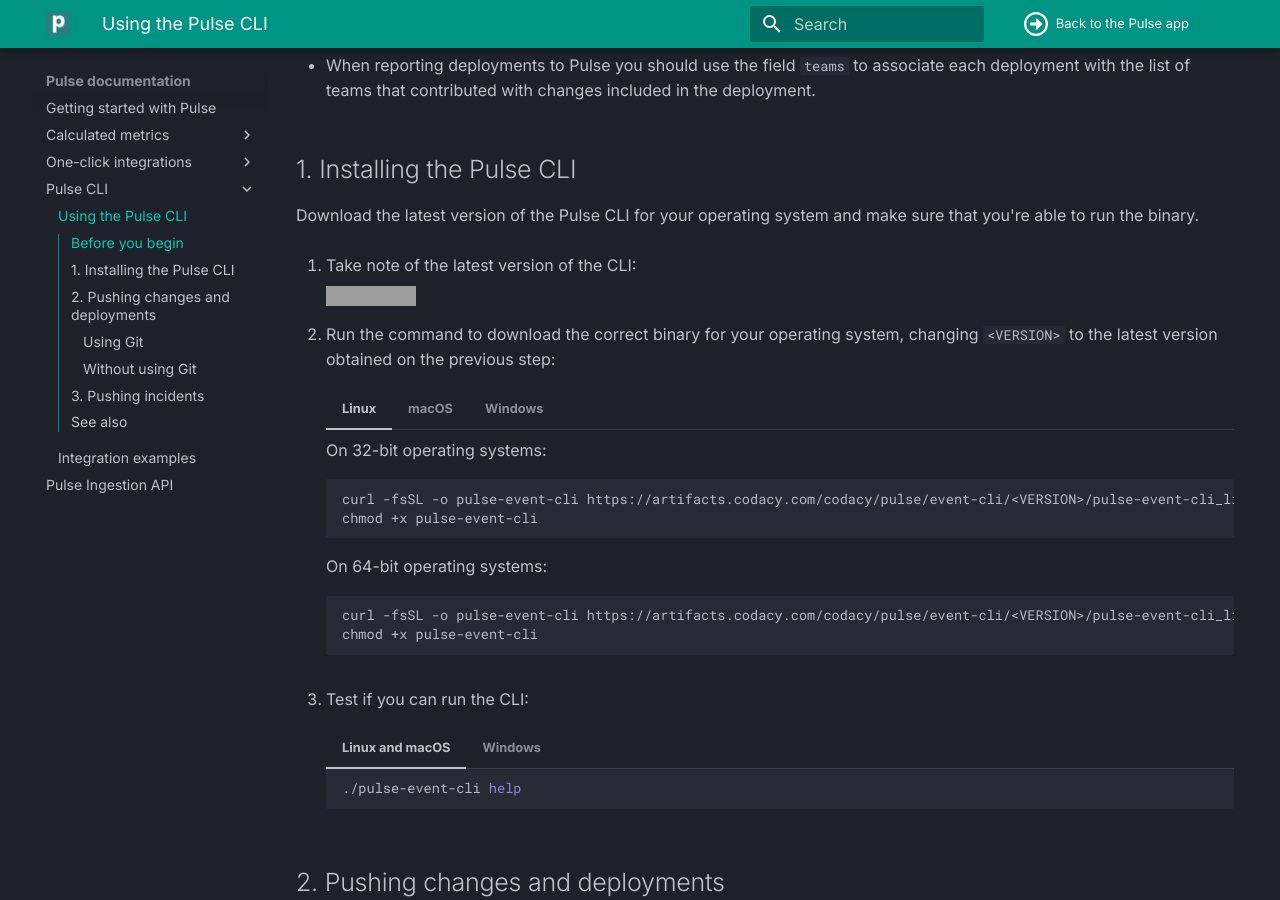
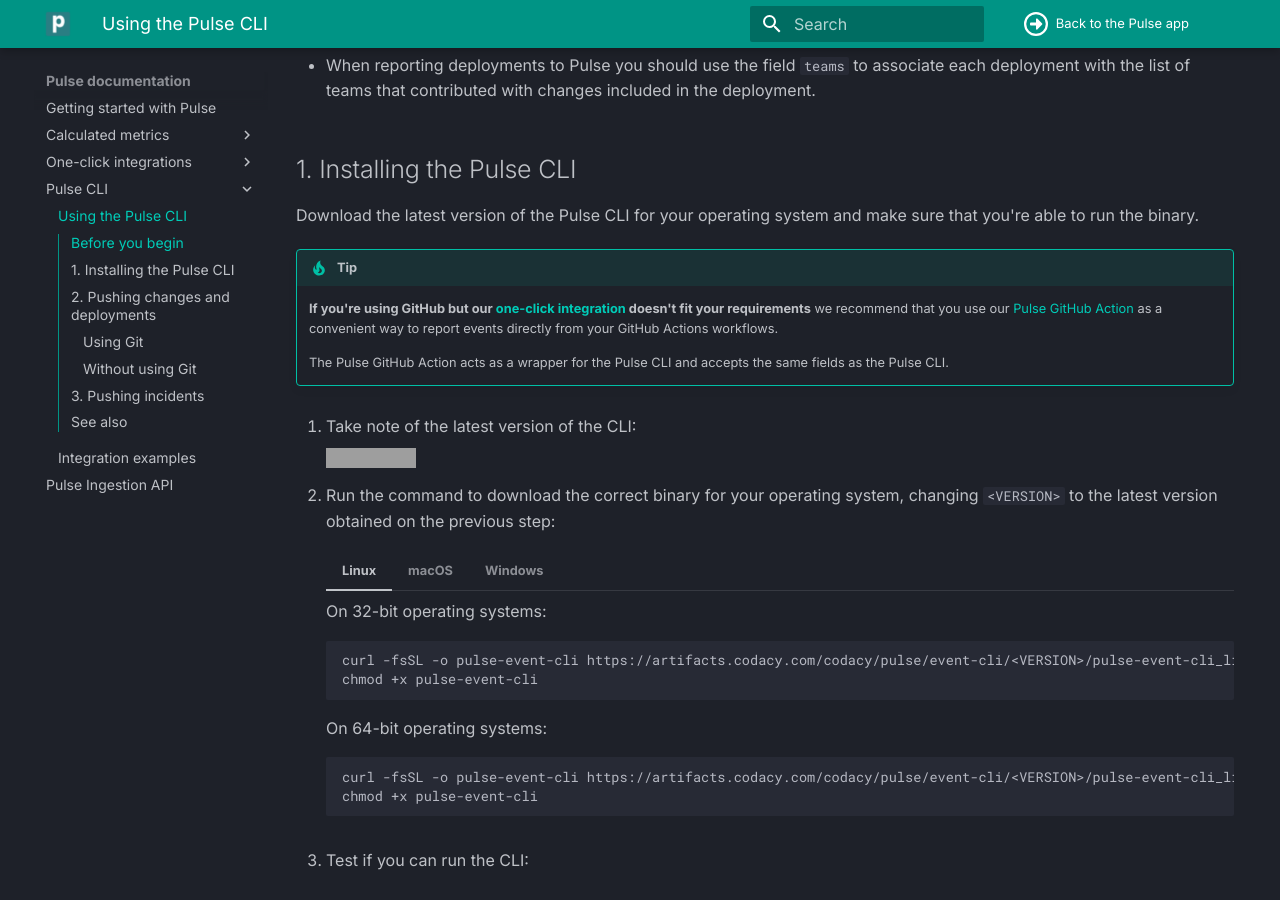
Before and after one commit to codacy/pulse-user-docs, an MkDocs documentation site: the page built from docs/cli/cli.md, in a window 1280 px wide and 900 px high, scrolled down 925 px. Built offline with MkDocs 1.6.1 and Material for MkDocs 9.7.7, drawn with Linux system fonts in a browser that asks for light colours; grey boxes are pictures that could not be loaded.

Commit message:
feature: Mention the Pulse GitHub Action as an alternative to the CLI PUL-839 (#96)
* feature: Mention the Pulse GitHub Action as an alternative to the CLI

* clean: Adjust wording for recommending the Pulse GitHub Action

```diff
--- a/docs/cli/cli.md
+++ b/docs/cli/cli.md
@@ -40,6 +40,11 @@
 ## 1. Installing the Pulse CLI
 
 Download the latest version of the Pulse CLI for your operating system and make sure that you're able to run the binary.
+
+!!! tip
+    **If you're using GitHub but our [one-click integration](../one-click-integrations/github-integration.md) doesn't fit your requirements** we recommend that you use our [Pulse GitHub Action](https://github.com/codacy/pulse-action) as a convenient way to report events directly from your GitHub Actions workflows.
+
+    The Pulse GitHub Action acts as a wrapper for the Pulse CLI and accepts the same fields as the Pulse CLI.
 
 1.  Take note of the latest version of the CLI:
 
```
